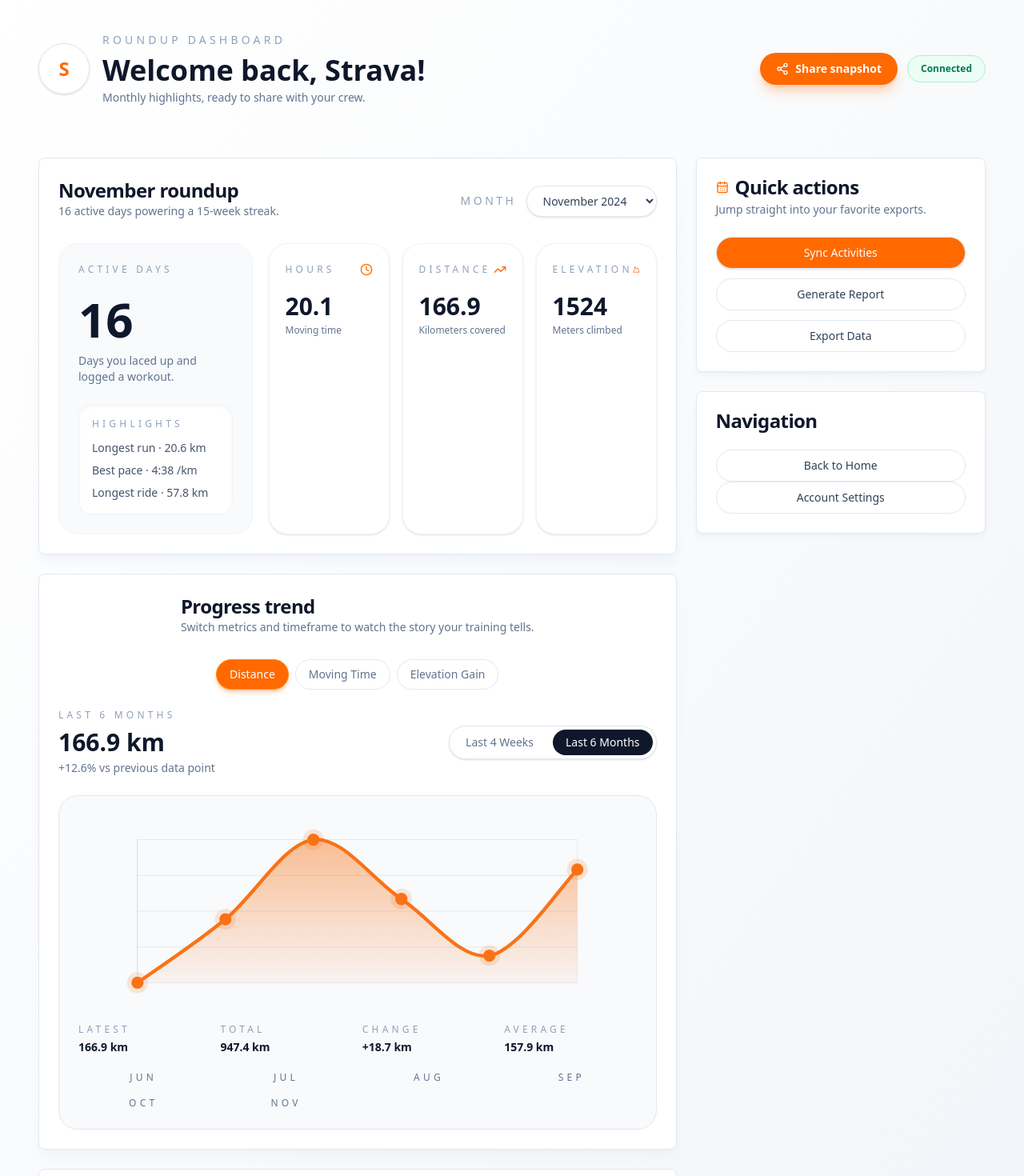
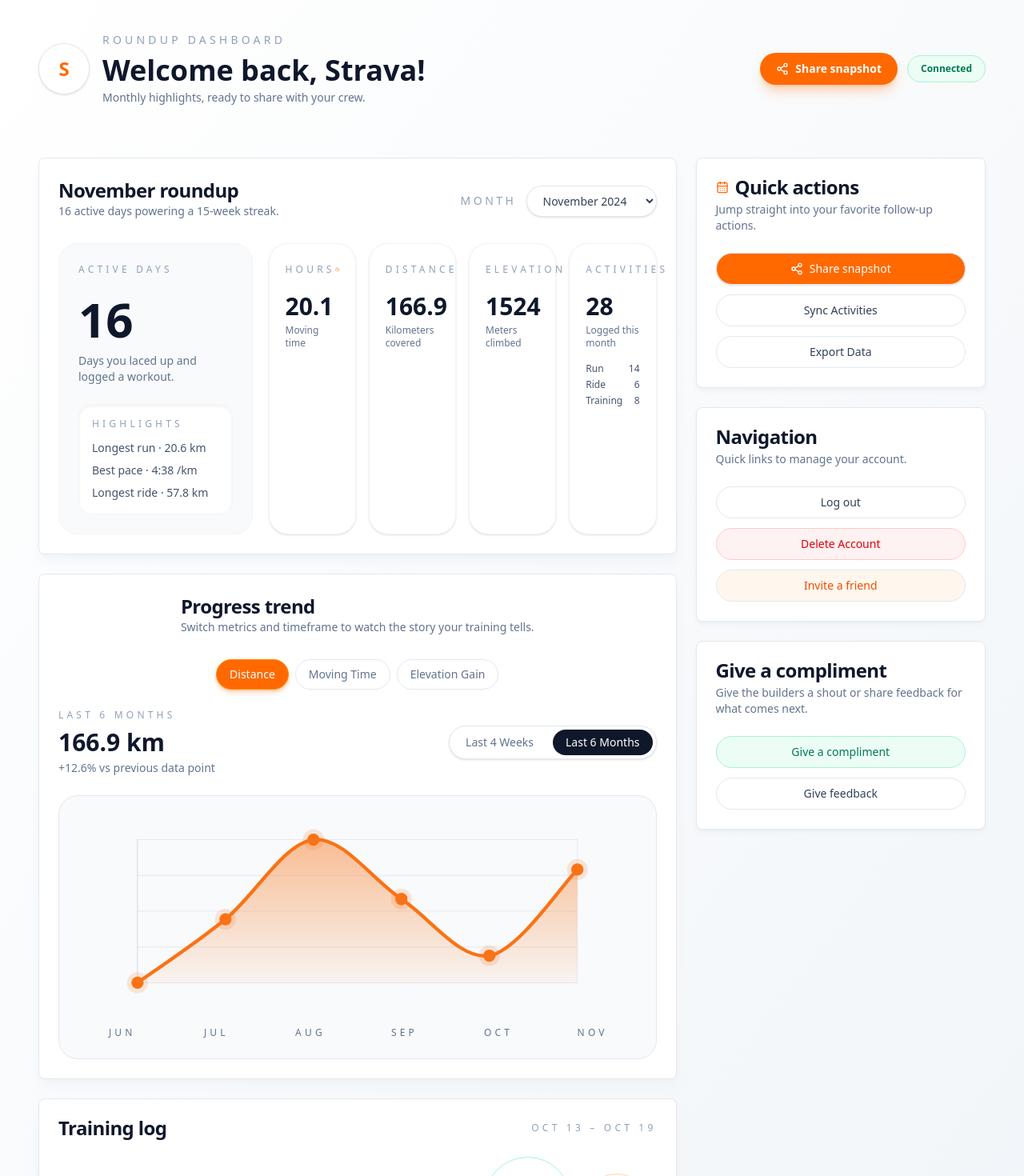
Before and after one commit to mahajantejas/strava-roundup, a React (Vite) app in the folder client/: page /dashboard in a window 1280 px wide. Shown: the top 1470 px of the page at 80% size. Built offline with nearby package versions, Linux system fonts and the light colour scheme.

Commit message:
polished the dashboard ui

```diff
--- a/client/src/Dashboard.jsx
+++ b/client/src/Dashboard.jsx
@@ -3,7 +3,6 @@ import { Card, CardContent, CardDescription, CardHeader, CardTitle } from "@/com
 import { Badge } from "@/components/ui/badge";
 import { Button } from "@/components/ui/button";
 import { Separator } from "@/components/ui/separator";
-import { Link } from "react-router-dom";
 import { CalendarDays, Clock, Mountain, Share2, TrendingUp } from "lucide-react";
 
 const metricOptions = {
@@ -30,6 +29,12 @@ const monthSummaries = [
     longestRun: 20.6,
     bestPace: "4:38 /km",
     longestRide: 57.8,
+    totalActivities: 28,
+    activityBreakdown: {
+      run: 14,
+      ride: 6,
+      training: 8,
+    },
   },
   {
     id: "2024-10",
@@ -43,6 +48,12 @@ const monthSummaries = [
     longestRun: 19.7,
     bestPace: "4:40 /km",
     longestRide: 52.4,
+    totalActivities: 24,
+    activityBreakdown: {
+      run: 11,
+      ride: 5,
+      training: 8,
+    },
   },
   {
     id: "2024-09",
@@ -56,6 +67,12 @@ const monthSummaries = [
     longestRun: 18.4,
     bestPace: "4:42 /km",
     longestRide: 54.2,
+    totalActivities: 26,
+    activityBreakdown: {
+      run: 12,
+      ride: 6,
+      training: 8,
+    },
   },
 ];
 
@@ -113,6 +130,10 @@ export default function Dashboard() {
 
   const chartData = timeframe === "month" ? rollingWeeks : monthlyTrend;
   const labels = chartData.map((item) => item.label);
+  const activityEntries = Object.entries(selectedMonth.activityBreakdown ?? {});
+  const totalActivities =
+    selectedMonth.totalActivities ??
+    activityEntries.reduce((sum, [, value]) => sum + Number(value || 0), 0);
   const selectedMetricValues = useMemo(
     () => chartData.map((item) => Number(item[metric] || 0)),
     [chartData, metric],
@@ -311,7 +332,7 @@ export default function Dashboard() {
                       </div>
                     </div>
                   </div>
-                  <div className="grid gap-4 sm:grid-cols-3">
+                  <div className="grid gap-4 sm:grid-cols-2 lg:grid-cols-4">
                     <div className="rounded-3xl border border-slate-100 bg-white px-5 py-6 shadow-sm">
                       <div className="flex items-center justify-between text-xs uppercase tracking-[0.35em] text-slate-400">
                         <span>Hours</span>
@@ -341,6 +362,26 @@ export default function Dashboard() {
                         {Math.round(selectedMonth.totalElevation)}
                       </p>
                       <p className="mt-1 text-xs text-slate-500">Meters climbed</p>
+                    </div>
+                    <div className="rounded-3xl border border-slate-100 bg-white px-5 py-6 shadow-sm">
+                      <div className="flex items-center justify-between text-xs uppercase tracking-[0.35em] text-slate-400">
+                        <span>Activities</span>
+                        <CalendarDays className="h-4 w-4 text-orange-500" />
+                      </div>
+                      <p className="mt-5 text-3xl font-semibold text-slate-900">{totalActivities}</p>
+                      <p className="mt-1 text-xs text-slate-500">Logged this month</p>
+                      <div className="mt-4 space-y-1 text-xs text-slate-500">
+                        {activityEntries.length > 0 ? (
+                          activityEntries.map(([type, count]) => (
+                            <div key={type} className="flex justify-between capitalize text-slate-600">
+                              <span>{type}</span>
+                              <span>{count}</span>
+                            </div>
+                          ))
+                        ) : (
+                          <span className="text-slate-400">Breakdown coming soon</span>
+                        )}
+                      </div>
                     </div>
                   </div>
                 </div>
@@ -466,37 +507,9 @@ export default function Dashboard() {
                       </g>
                     ))}
                   </svg>
-                  <div className="mt-5 grid grid-cols-2 gap-3 text-sm text-slate-600 sm:grid-cols-4">
-                    <div>
-                      <p className="text-xs uppercase tracking-[0.35em] text-slate-400">Latest</p>
-                      <p className="mt-1 font-semibold text-slate-900">
-                        {selectedMetricSummary.last.toFixed(1)} {shareMetricDescriptor.unit}
-                      </p>
-                    </div>
-                    <div>
-                      <p className="text-xs uppercase tracking-[0.35em] text-slate-400">Total</p>
-                      <p className="mt-1 font-semibold text-slate-900">
-                        {selectedMetricSummary.total.toFixed(1)} {shareMetricDescriptor.unit}
-                      </p>
-                    </div>
-                    <div>
-                      <p className="text-xs uppercase tracking-[0.35em] text-slate-400">Change</p>
-                      <p className="mt-1 font-semibold text-slate-900">
-                        {selectedMetricSummary.delta >= 0 ? "+" : ""}
-                        {selectedMetricSummary.delta.toFixed(1)} {shareMetricDescriptor.unit}
-                      </p>
-                    </div>
-                    <div>
-                      <p className="text-xs uppercase tracking-[0.35em] text-slate-400">Average</p>
-                      <p className="mt-1 font-semibold text-slate-900">
-                        {(selectedMetricSummary.total / selectedMetricValues.length).toFixed(1)}{" "}
-                        {shareMetricDescriptor.unit}
-                      </p>
-                    </div>
-                  </div>
-                  <div className="mt-5 grid grid-cols-2 gap-4 text-xs font-medium uppercase tracking-[0.35em] text-slate-400 sm:grid-cols-4">
+                  <div className="mt-6 flex items-center justify-between gap-2 text-xs font-medium uppercase tracking-[0.35em] text-slate-400">
                     {labels.map((label) => (
-                      <span key={label} className="text-center text-slate-500">
+                      <span key={label} className="flex-1 min-w-0 text-center text-slate-500">
                         {label}
                       </span>
                     ))}
@@ -552,17 +565,22 @@ export default function Dashboard() {
                   Quick actions
                 </CardTitle>
                 <CardDescription className="text-slate-500">
-                  Jump straight into your favorite exports.
+                  Jump straight into your favorite follow-up actions.
                 </CardDescription>
               </CardHeader>
               <CardContent className="space-y-3">
-                <Button className="w-full rounded-full border border-slate-200 bg-orange-500 text-white shadow-sm hover:bg-orange-600">
+                <Button
+                  onClick={handleShare}
+                  disabled={isSharing}
+                  className="inline-flex w-full items-center justify-center gap-2 rounded-full border border-slate-200 bg-orange-500 text-white shadow-sm transition hover:bg-orange-600 disabled:cursor-not-allowed disabled:opacity-70"
+                >
+                  <Share2 className="h-4 w-4" />
+                  {isSharing ? "Creating image…" : "Share snapshot"}
+                </Button>
+                <Button className="w-full rounded-full border border-slate-200 bg-white text-slate-700 transition hover:bg-slate-100">
                   Sync Activities
                 </Button>
-                <Button className="w-full rounded-full border border-slate-200 bg-white text-slate-700 hover:bg-slate-100">
-                  Generate Report
-                </Button>
-                <Button className="w-full rounded-full border border-slate-200 bg-white text-slate-700 hover:bg-slate-100">
+                <Button className="w-full rounded-full border border-slate-200 bg-white text-slate-700 transition hover:bg-slate-100">
                   Export Data
                 </Button>
               </CardContent>
@@ -571,18 +589,37 @@ export default function Dashboard() {
             <Card className="border border-slate-200 bg-white shadow-md shadow-slate-200/40">
               <CardHeader>
                 <CardTitle className="text-slate-900">Navigation</CardTitle>
+                <CardDescription className="text-slate-500">
+                  Quick links to manage your account.
+                </CardDescription>
               </CardHeader>
               <CardContent className="space-y-3">
-                <Link to="/">
-                  <Button className="w-full rounded-full border border-slate-200 bg-white text-slate-700 hover:bg-slate-100">
-                    Back to Home
-                  </Button>
-                </Link>
-                <Link to="/auth/callback">
-                  <Button className="w-full rounded-full border border-slate-200 bg-white text-slate-700 hover:bg-slate-100">
-                    Account Settings
-                  </Button>
-                </Link>
+                <Button className="w-full rounded-full border border-slate-200 bg-white text-slate-700 transition hover:bg-slate-100">
+                  Log out
+                </Button>
+                <Button className="w-full rounded-full border border-red-200 bg-red-50 text-red-600 transition hover:bg-red-100">
+                  Delete Account
+                </Button>
+                <Button className="w-full rounded-full border border-slate-200 bg-orange-50 text-orange-600 transition hover:bg-orange-100">
+                  Invite a friend
+                </Button>
+              </CardContent>
+            </Card>
+
+            <Card className="border border-slate-200 bg-white shadow-md shadow-slate-200/40">
+              <CardHeader>
+                <CardTitle className="text-slate-900">Give a compliment</CardTitle>
+                <CardDescription className="text-slate-500">
+                  Give the builders a shout or share feedback for what comes next.
+                </CardDescription>
+              </CardHeader>
+              <CardContent className="space-y-3">
+                <Button className="w-full rounded-full border border-emerald-200 bg-emerald-50 text-emerald-700 transition hover:bg-emerald-100">
+                  Give a compliment
+                </Button>
+                <Button className="w-full rounded-full border border-slate-200 bg-white text-slate-700 hover:bg-slate-100">
+                  Give feedback
+                </Button>
               </CardContent>
             </Card>
           </div>
```
